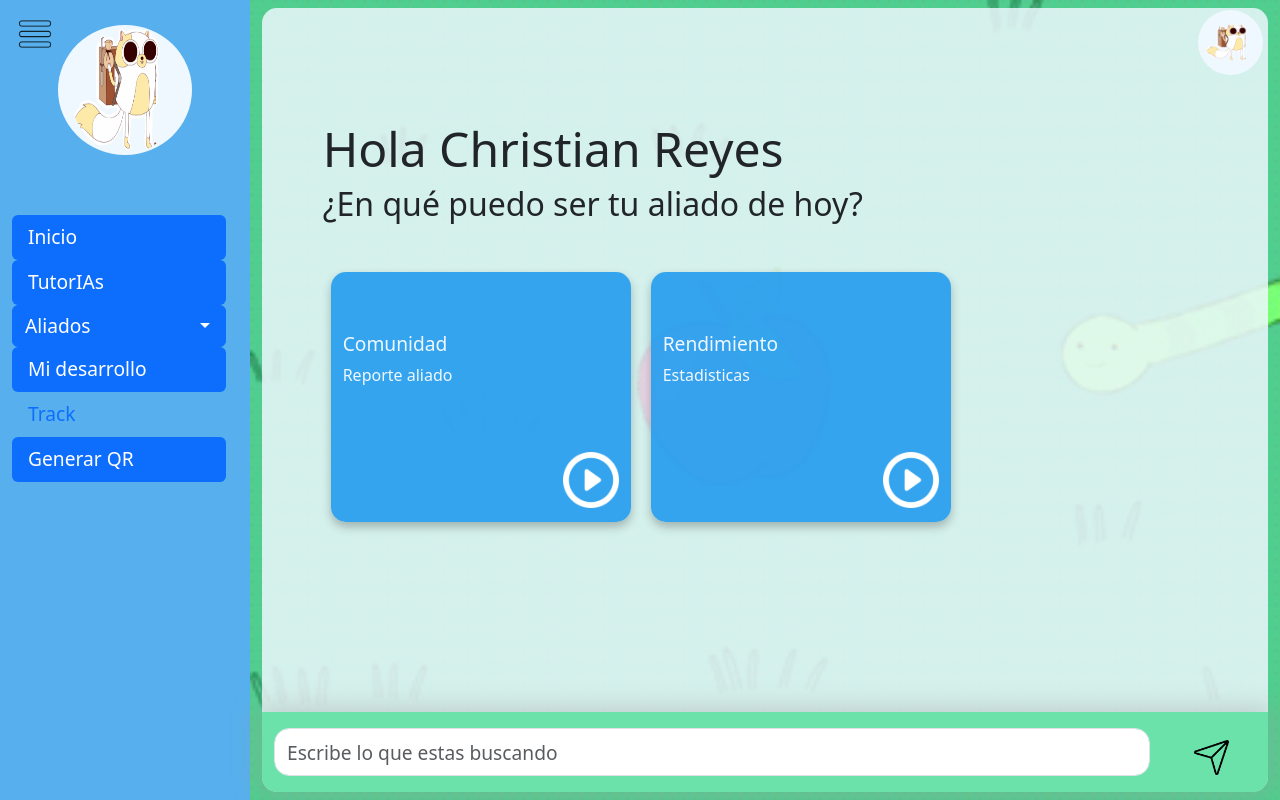
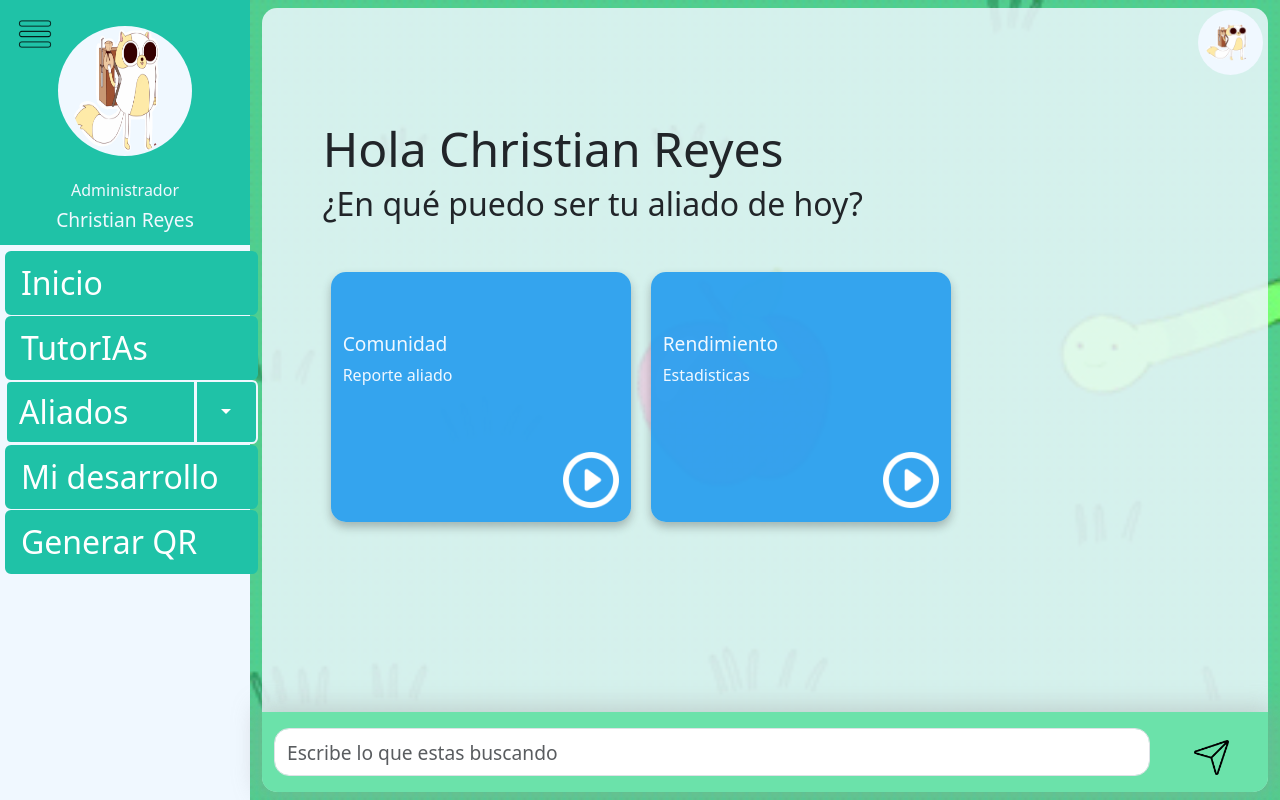
Before and after one commit to Christianguarnerosx/Aliadosescolares, a PHP site: page /Cliente/p_alumnos/Principalalm.php in a window 1280 px wide, after a click that opens the changed part. Run offline with PHP 8.4, Linux system fonts and the light colour scheme; a user stored in the database is signed in; data comes from the database, SQL or seed files in the repository; some libraries are stand-ins or nearby versions.

Commit message:
Actualizar diseño de menu principal

```diff
--- a/Cliente/css/estilos.css
+++ b/Cliente/css/estilos.css
@@ -693,9 +693,10 @@ Asi logras evadir lo de position y z index en los elementos*/
 
 /*Asigna el tamano de la columna izq/menualm de forma predeterminada*/
 #colmenuplantillaalm {
+  position: relative;
   width: 300px; /*Este tamano solo se utilizara provisionlamnete mientras se desarrolla para pon tener que estra abre y cierra el menu, se pone ya que si no abre de mas el menu, y asi mantiene la coherencia con el tamano asignado en el js logica menu*/
   transition: 0.25s ease-in;
-  background-color: rgba(51, 160, 233, 0.822);
+  background-color: aliceblue;
 }
 
 /*Asignado par ser responsivo a que tipo de resolucion de pantalla tenga, para que en telefono sea mas alto*/
@@ -866,6 +867,39 @@ Asi logras evadir lo de position y z index en los elementos*/
 /*Maneja lod drops que cuando se abran las opciones esten mas a la derecha y no debajo*/
 .menualmdrop {
   margin-left: 213px;
+}
+
+#imagentextomenualm {
+  position: absolute;
+  background-color: #1fc2a7;
+  top: -30px;
+  width: 100%;
+  height: 250px;
+}
+
+#navmenualm {
+  position: absolute;
+  margin-top: 250px;
+  left: 17px;
+}
+
+#navmenualm .nav-link {
+  width: 110%;
+  background-color: #1fc2a7;
+  margin-top: 1px;
+  transition: 0.3s ease;
+}
+
+#navmenualm .nav-link:hover {
+  transform: scale(1.01);
+  background-color: aliceblue;
+  color: #1fc2a7;
+}
+
+#navmenualm .btn-primary {
+  background-color: #1fc2a7;
+  border: 2px solid aliceblue;
+  transition: 03s ease;
 }
 
 /*************************************************************************************** Configsusuavatar *****************************/
--- a/Cliente/include/Menualm.php
+++ b/Cliente/include/Menualm.php
@@ -18,12 +18,15 @@
 </head>
 
 <body>
-    <div class="container-fluid">
-        <div class="row centrar-h espacio-top-c">
+    <div class="row centrar espacio-top-c" id="imagentextomenualm">
+        <div class="row centrar-h alinear-center espacio-top-c">
             <img class="avatar-c" src="<?php include("../../Servidor/funciones_session/session_avatar.php"); ?>" alt=""> <!--Img  de menu Debe de ponerse la ruta calculada desde donde se manda a traer en este caso es para la de menual pricnipal-->
+            <h1 class="text-c txt-blanco espacio-top-c"> <?php include_once("../../Servidor/funciones_session/session_nombretipousuario.php") ?> </h1>
+            <h1 class="text-m txt-blanco "> <?php include_once("../../Servidor/funciones_session/session_nombreapa.php") ?> </h1>
         </div>
-        <div class="row espacio-top-m">
-            <nav class="nav nav-pills flex-column text-m"> <!--Se asigna el tamano de texto dentro del nav (solo afecta a los "a" nav link)-->
+    </div>
+    <div class="row" id="navmenualm">
+        <nav class="nav nav-pills flex-column text-g"> <!--Se asigna el tamano de texto dentro del nav (solo afecta a los "a" nav link)-->
             <a class="nav-link active" aria-current="page" href="Principalalm.php">Inicio</a>
             <a class="nav-link active" aria-current="page" href="Tutoriasalm.php">TutorIAs</a>
 
@@ -31,7 +34,7 @@
             <!-- se creo una clase personal 'hoverdrop' que se asigna a todos los dropdowns, se utiliza con js para que se abran al sobrteponer el mouse(sin dar click) -->
             <!-- boton dezplegable/droptown de... -->
             <div class="btn-group">
-                    <button type="button" class="btn btn-primary drop-g text-m alinear-left">Aliados</button> <!--Aqui tambien se debe de cambiar el tamano del texto por que al ponerselo al nav solo agarra a los nav-link-->
+                <button type="button" class="btn btn-primary drop-g text-g alinear-left">Aliados</button> <!--Aqui tambien se debe de cambiar el tamano del texto por que al ponerselo al nav solo agarra a los nav-link-->
                 <button type="button" class="btn btn-primary dropdown-toggle dropdown-toggle-split text-m hoverdrop" data-bs-toggle="dropdown" aria-expanded="false">
                     <span class="visually-hidden">Toggle Dropdown</span>
                 </button>
@@ -45,10 +48,8 @@
             </div>
 
             <a class="nav-link active" href="Desarrolloestadisticas.php">Mi desarrollo</a>
-                <a class="nav-link" href="#">Track</a>
             <a class="nav-link active" href="Generarqr.php">Generar QR</a>
         </nav>
-        </div>
     </div>
 
 </body>
--- /dev/null
+++ b/Servidor/funciones_session/session_nombretipousuario.php
@@ -0,0 +1,22 @@
+<?php
+/*PARA QUE FUNCION EL CODIGO a donde lo importas se debe iniciar una variable de session de php*/
+
+/*Funcion para obtener el nombre y apellido paterno*/
+include("../../Servidor/Conexion.php"); /*Incluimos la conexion (OJOOOO se debe calcular la ruta desde donde se manda atraer no desde aqui) */
+/* Para que se importe bien la conexion es necesario que sea SOLO include() porqueeeee si utilizas include_once() marca error*/
+
+$id = $_SESSION['usuario']; /*Mandamos a llamar a la variable sesion y la asignamos a una nieva variable (id)*/
+$query = "SELECT t.nombre_tipo_usuario
+            FROM tipo_usuarios as t
+            INNER JOIN usuarios as u
+            ON t.id_tipo_usuario = u.id_tipo_usuario
+            AND id_usuario = $id"; /*Declaramos la consulta*/
+
+$consulta = mysqli_query($conexion, $query); /* ejecutamos la consulta mandando la conexion y la consulta*/
+
+if (mysqli_num_rows($consulta) > 0) { /*si la consulta devuelve algo*/
+    $row = mysqli_fetch_array($consulta); /*guardamos en la variable row todo lo que nos regreso por campos*/
+    /*Se utuliza a row por que almaceno lo obtenido de la consulta y se manda a traer el campo ['campo']*/
+    echo "" . $row['nombre_tipo_usuario']; /*Mensaje que se va a mostrar*/
+}
+mysqli_close($conexion);
```
Lines whose indentation alone changed are shown as unchanged.
